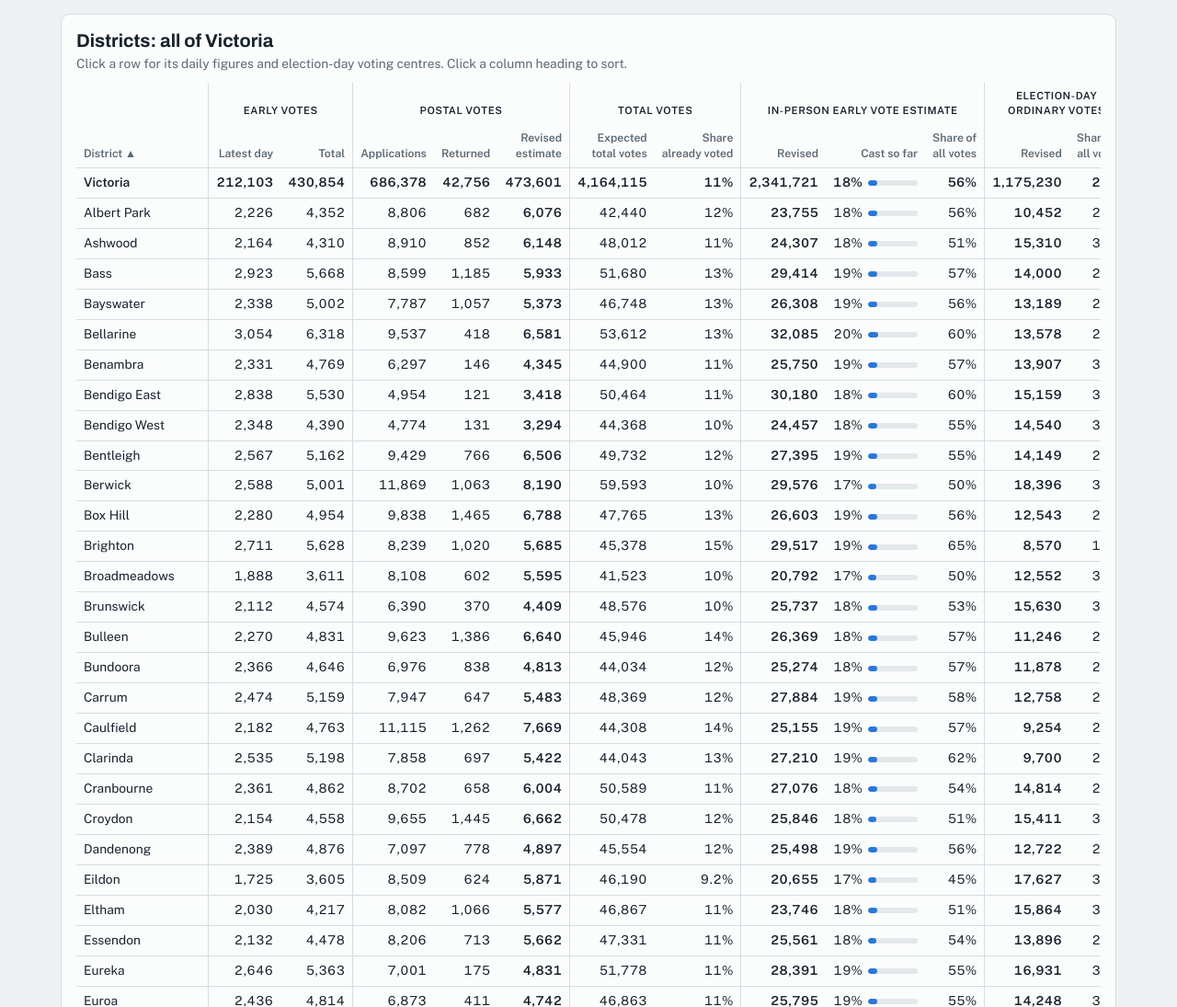
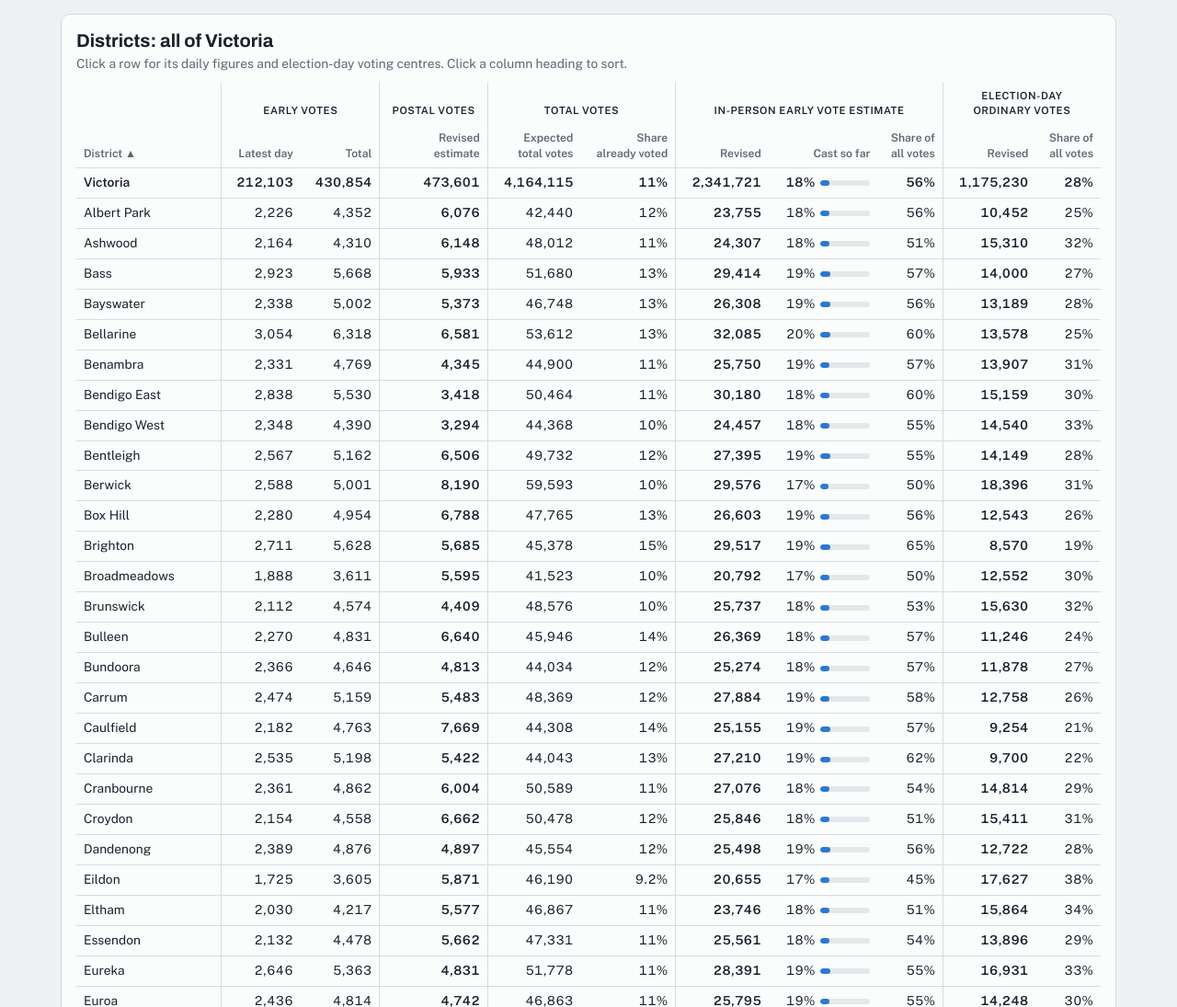
Before and after one commit to jesselambourn/early-vote, a plain HTML site: page index.html in a window 1280 px wide. Shown: the part 904-1999 px from the top of the page at 92% size. Drawn offline with nearby package versions, Linux system fonts and the light colour scheme.

Commit message:
Remove postal applications and returned columns from table
Co-Authored-By: Claude Opus 5.5 <noreply@anthropic.com>
Claude-Session: https://claude.ai/code/session_01UMAeMwj4DjyzHHaB8qxF95

```diff
--- a/index.html
+++ b/index.html
@@ -222,7 +222,7 @@ let tab=1;
 function setTab(n){tab=n; document.getElementById('p1').hidden=n!=1; document.getElementById('p1b').hidden=n!=1; document.getElementById('p2').hidden=n!=2;
   document.getElementById('t1').setAttribute('aria-selected',n==1); document.getElementById('t2').setAttribute('aria-selected',n==2); draw();}
 document.getElementById('t1').onclick=()=>setTab(1); document.getElementById('t2').onclick=()=>setTab(2);
-const COLS=[['name','',0],['evL','Latest day',1],['evT','Total',0],['pvaT','Applications',1],['prT','Returned',0],['postalRev','Revised<br>estimate',0],['T','Expected<br>total votes',1],['voted','Share<br>already voted',0],
+const COLS=[['name','',0],['evL','Latest day',1],['evT','Total',0],['postalRev','Revised<br>estimate',1],['T','Expected<br>total votes',1],['voted','Share<br>already voted',0],
   ['revEarly','Revised',1],['prog','Cast so far',0],['revShare','Share of<br>all votes',0],
   ['revOrd','Revised',1],['ordShare','Share of<br>all votes',0]];
 function cell(u,k){const v=u[k]; if(k=='name')return u.name; if(k=='voted'||k=='revShare'||k=='ordShare')return pc(v);
@@ -245,7 +245,7 @@ function table(){
   let rows=U.filter(u=>u.level==mode&&(scope=='Victoria'||u.region==scope)&&(!q||u.name.toLowerCase().includes(q)));
   rows.sort((a,b)=>sortK=='name'?sortD*a.name.localeCompare(b.name):sortD*(((a[sortK]??-1)-(b[sortK]??-1))));
   const top=U.find(u=>u.name==scope);
-  let h=`<thead><tr class="grp"><th></th><th class="g" colspan="2">Early votes</th><th class="g" colspan="3">Postal votes</th><th class="g" colspan="2">Total votes</th><th class="g" colspan="3">In-person early vote estimate</th><th class="g" colspan="2">Election-day<br>ordinary votes</th></tr><tr>`+
+  let h=`<thead><tr class="grp"><th></th><th class="g" colspan="2">Early votes</th><th class="g" colspan="1">Postal votes</th><th class="g" colspan="2">Total votes</th><th class="g" colspan="3">In-person early vote estimate</th><th class="g" colspan="2">Election-day<br>ordinary votes</th></tr><tr>`+
     COLS.map(c=>`<th data-k="${c[0]}" class="${c[2]?'g':''}">${c[0]=='name'?(mode=='district'?'District':'Region'):c[1]}${sortK==c[0]?(sortD>0?' ▲':' ▼'):''}</th>`).join('')+'</tr></thead><tbody>';
   h+=rowHtml(top,'row agg'+(open==top.name?' open':'')); if(open==top.name)h+=detail(top);
   rows.forEach(u=>{h+=rowHtml(u,'row'+(open==u.name?' open':'')); if(open==u.name)h+=detail(u);});
```
